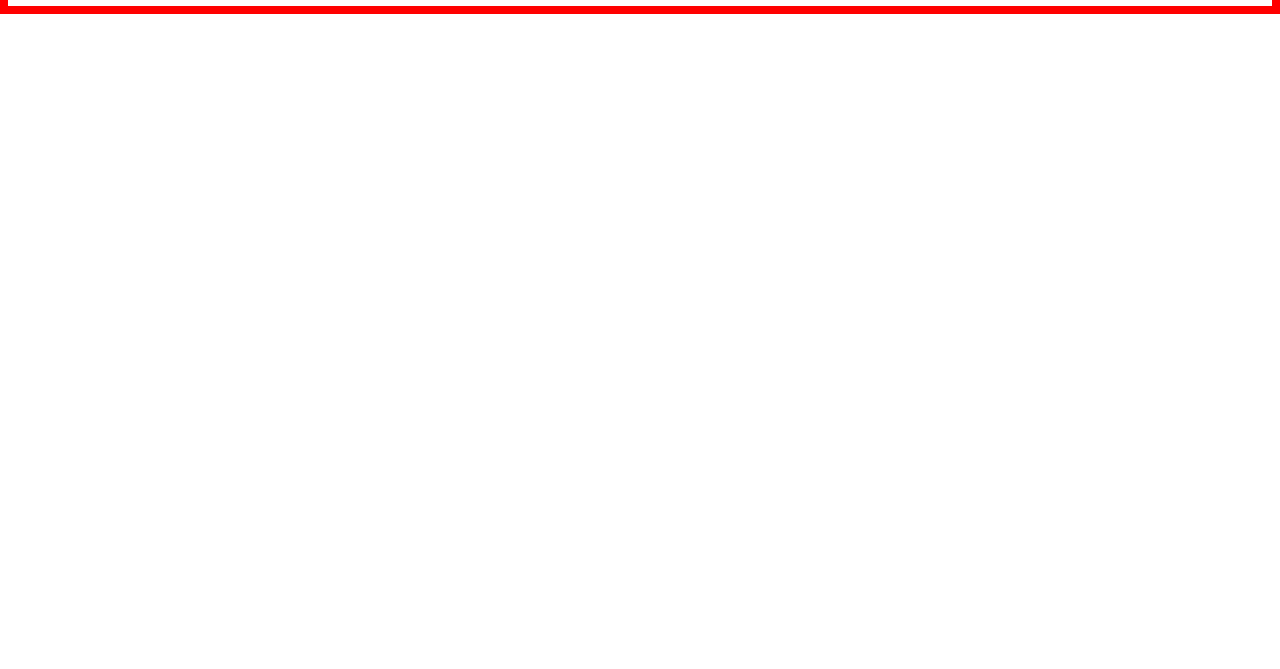
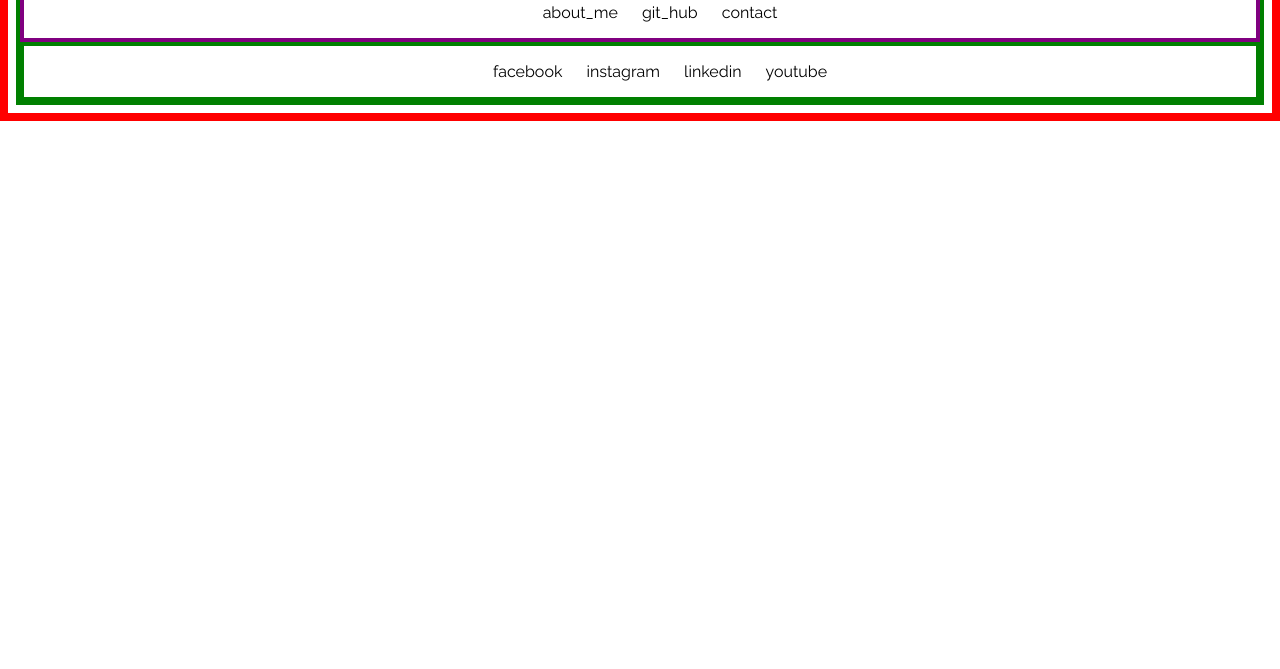
Before and after one commit to a-espinoza/a-espinoza.github.io, a plain HTML site: page index.html in a window 1280 px wide. Shown: the part 131-800 px from the top of the page. Drawn offline with Linux system fonts and the light colour scheme.

Commit message:
Sat afternoon
Starting to get the hang of it

```diff
--- a/index.html
+++ b/index.html
@@ -8,12 +8,22 @@
   <body>
     <div>
       <h1><span>andr&eacute;s</span>ESPINOZA</h1>
-    <div>
-      <div class="nav">
-            <nav> <a src="www.facebook.com/andrespinosa"></a> about_me </nav>
-            <nav>git_hub</nav>
-            <nav>contact</nav>
-      </div>
+    <div class="menu">
+      <ul class="nav">
+            <li> <a href="www.facebook.com/andrespinosa"></a> about_me </li>
+            <li> <a href="www.facebook.com/andrespinosa"></a> git_hub </li>
+            <li> <a href="www.facebook.com/andrespinosa"></a> contact </li>
+      </ul>
+		</div>
+		<div>
+			<footer>
+				<ul class="nav">
+							<li> <a href="www.facebook.com/andrespinosa"></a> facebook </li>
+							<li> <a href="www.facebook.com/andrespinosa"></a> instagram </li>
+							<li> <a href="www.facebook.com/andrespinosa"></a> linkedin </li>
+							<li> <a href="www.facebook.com/andrespinosa"></a> youtube </li>
+				</ul>
+			</footer>
 
   </body>
 </html>
--- a/stylesheets/stylesheet.css
+++ b/stylesheets/stylesheet.css
@@ -2,6 +2,12 @@ html{
   background: white;
   border: 8px solid red;
   font-family: 'Raleway', sans-serif;
+}
+
+h1{
+  border: 2px solid blue;
+  font-size: 5em;
+  display: inline;
 }
 
 span{
@@ -11,20 +17,31 @@ span{
 
 div{
   text-align: center;
-  border: 4px solid yellow
-  display:block;
+  border: 4px solid green;
 }
 
-h1{
-  border: 2px solid blue;
-  font-size: 5em;
-  display: inline;
+.menu{
+  text-align: center;
+  border: 4px solid purple;
 }
 
-nav{
+li{
   display: inline;
   padding: 10px;
 }
+
+li:Hover{
+	font-weight: bold;
+	text-decoration: none;
+}
+
+footer{
+margin-top: auto;
+}
+
+
+
+
 
 
 
```
